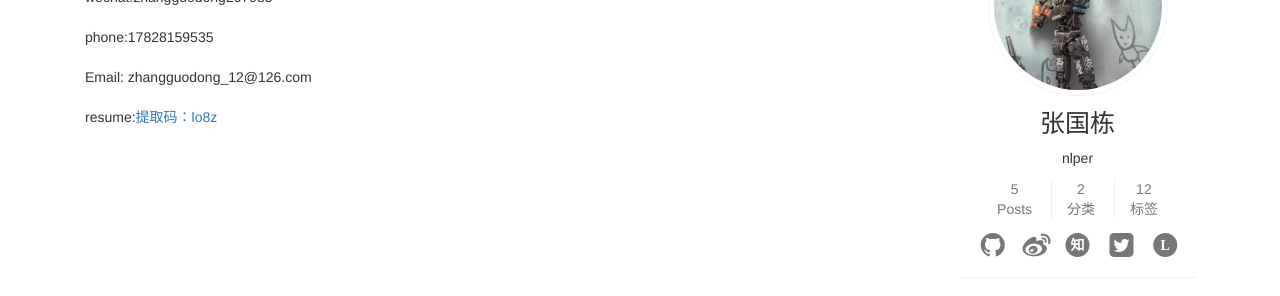
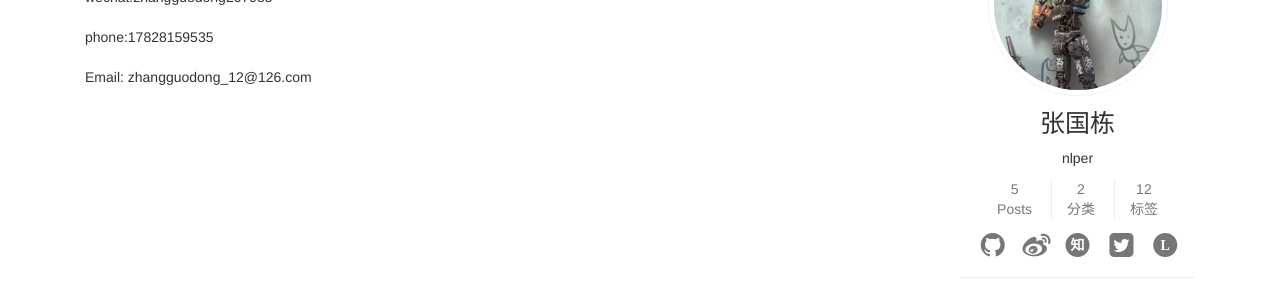
Before and after one commit to zgd716/zgd716.github.io, a Jekyll site: the page built from about.html, in a window 1280 px wide. Shown: the part 186-482 px from the top of the page. Built offline with Jekyll 4.4.1, drawn with Linux system fonts in a browser that asks for light colours; comment, search, counter and statistics services are not loaded.

Commit message:
delete resume

```diff
--- a/about.html
+++ b/about.html
@@ -14,7 +14,7 @@ title: 关于 me
 
       Email: zhangguodong_12@126.com <br><br>
 
-      resume:<a href='https://pan.baidu.com/s/1uaIEOyMylTqbAYppA0WAAA '>提取码：lo8z</a>
+      <!-- resume:<a href='https://pan.baidu.com/s/1uaIEOyMylTqbAYppA0WAAA '>提取码：lo8z</a> -->
 
 
       {% include {{ site.baseurl }}comments.html %}
```
